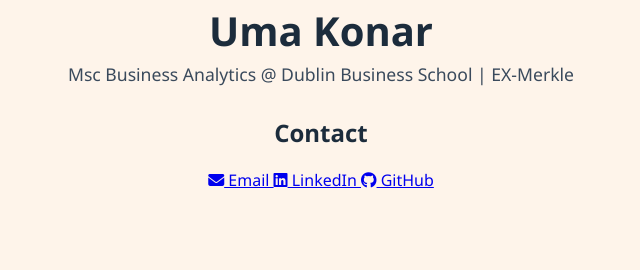
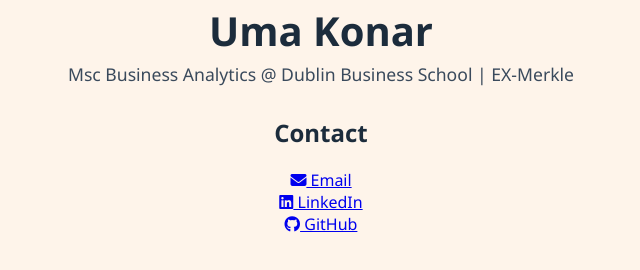
Before and after one commit to umakonar/Connect-with-Uma, a plain HTML site: page index.html in a window 1280 px wide. Shown: the part 202-472 px from the top of the page, without its empty margins (319-959 px from the left). Drawn offline with Linux system fonts and the light colour scheme.

Commit message:
Update index.html

```diff
--- a/index.html
+++ b/index.html
@@ -15,8 +15,8 @@
 
     <div class="contact-section">
       <h2>Contact</h2>
-      <a href="mailto:konaruma28@gmail.com"> <i class="fas fa-envelope"></i> Email </a>
-      <a href="https://www.linkedin.com/in/uma-konar-280321147" target="_blank"><i class="fab fa-linkedin"></i> LinkedIn </a>
+      <a href="mailto:konaruma28@gmail.com"> <i class="fas fa-envelope"></i> Email </a><br>
+      <a href="https://www.linkedin.com/in/uma-konar-280321147" target="_blank"><i class="fab fa-linkedin"></i> LinkedIn </a><br>
       <a href="https://github.com/umakonar" target="_blank"><i class="fab fa-github"></i> GitHub </a>
       </div>
     </div>
```
